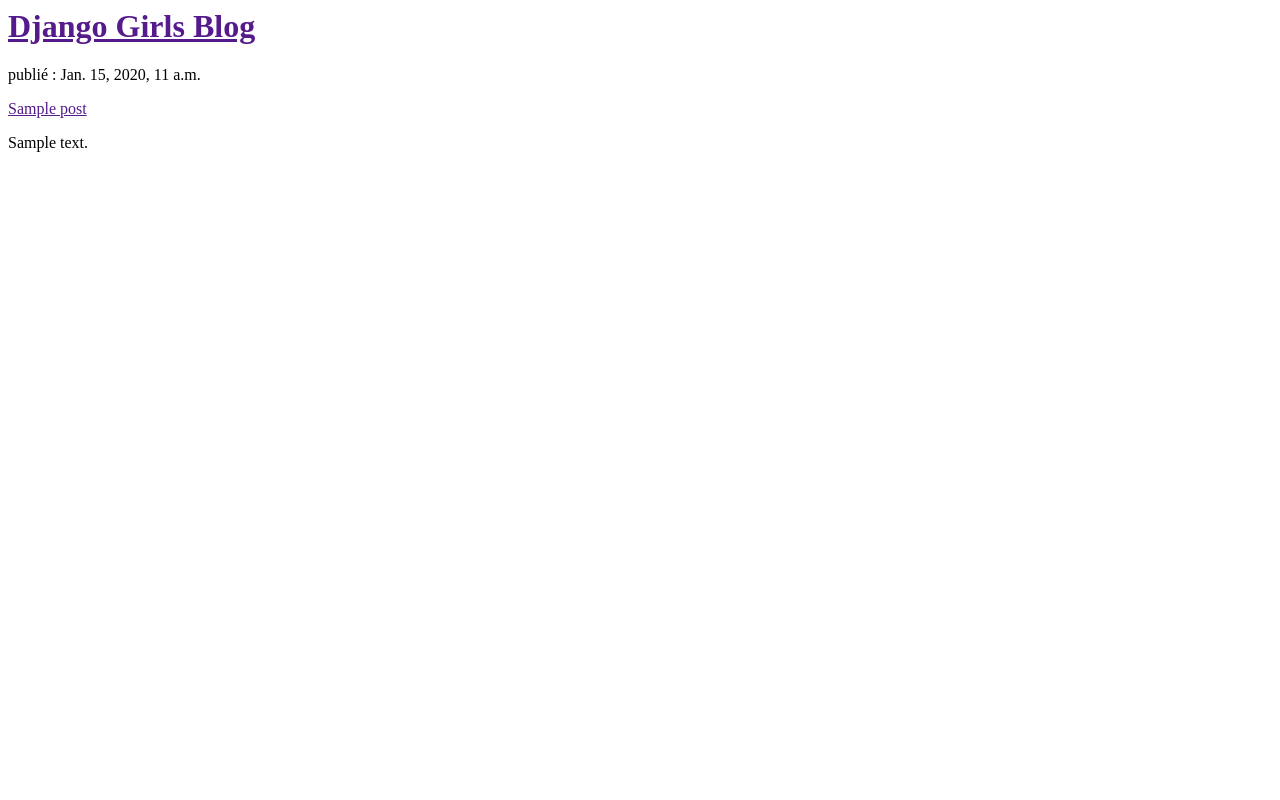
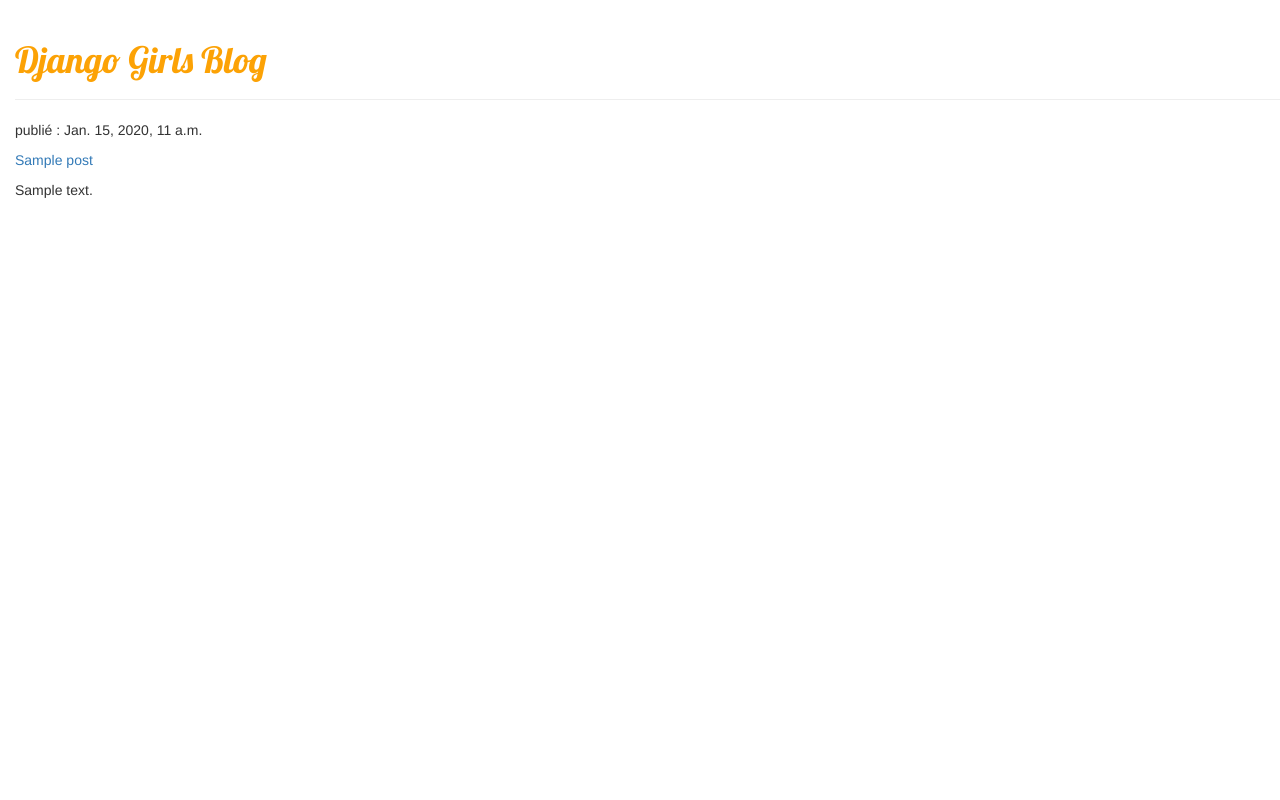
Before and after one commit to fconil/my-first-blog, a Django app: template blog/templates/blog/post_list.html in a window 1280 px wide. Run offline with Django 3.2, Linux system fonts and the light colour scheme; the template is opened without the code that fills it: values that come from a table or form of the project are taken from there, others are empty; tables that the repository leaves empty hold one stand-in row (values such as "Sample post"); parts of the project's set-up code (start-up, migrations or seed data) failed here and were passed over; some libraries are stand-ins or nearby versions.

Commit message:
Premières customisations en CSS

```diff
--- /dev/null
+++ b/blog/static/css/blog.css
@@ -0,0 +1,8 @@
+h1 a {
+    color: #FCA205;
+    font-family: 'Lobster';
+}
+
+body {
+    padding-left: 15px;
+}
--- a/blog/templates/blog/post_list.html
+++ b/blog/templates/blog/post_list.html
@@ -1,14 +1,20 @@
+{% load staticfiles %}
 <html>
     <head>
+        <link rel="stylesheet" href="//maxcdn.bootstrapcdn.com/bootstrap/3.2.0/css/bootstrap.min.css">
+        <link rel="stylesheet" href="//maxcdn.bootstrapcdn.com/bootstrap/3.2.0/css/bootstrap-theme.min.css">
+        <link rel="stylesheet" href="{% static 'css/blog.css' %}">
+        <link href="https://fonts.googleapis.com/css?family=Lobster&subset=latin,latin-ext" rel="stylesheet" type="text/css">
+
         <title>Django Girls blog</title>
     </head>
     <body>
-        <div>
+        <div class="page-header">
             <h1><a href="">Django Girls Blog</a></h1>
         </div>
 
         {% for post in posts %}
-            <div>
+            <div class="post">
                 <p>publié : {{ post.published_date }}</p>
                 <p><a href="">{{ post.title}}</a></p>
                 <p>{{ post.text | linebreaksbr }}</p>
```
